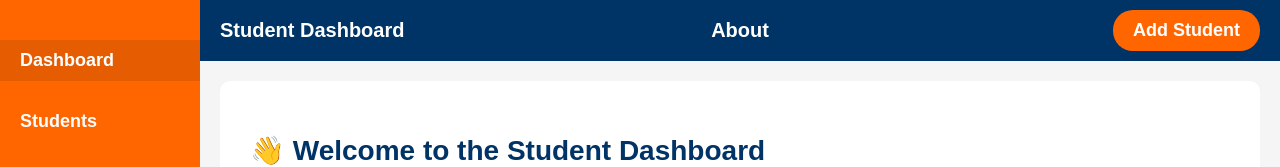
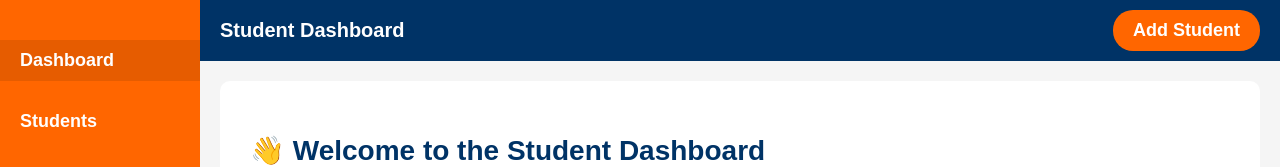
Before and after one commit to Rakhi-520/student-dashboard, a React (Create React App) app: page / in a window 1280 px wide. Shown: the top 167 px of the page. Built offline with nearby package versions, Linux system fonts and the light colour scheme.

Commit message:
Delete About link from navbar

```diff
--- a/src/components/Navbar.js
+++ b/src/components/Navbar.js
@@ -11,9 +11,7 @@ function Navbar() {
         <NavLink to="/" className="navbar-title">Student Dashboard</NavLink>
       </div>
 
-      <div className="navbar-section navbar-center">
-        <NavLink to="/about" className="navbar-link">About</NavLink>
-      </div>
+
 
       <div className="navbar-section navbar-right">
         <button className="add-student-button" onClick={() => navigate("/add-student")}>
```
